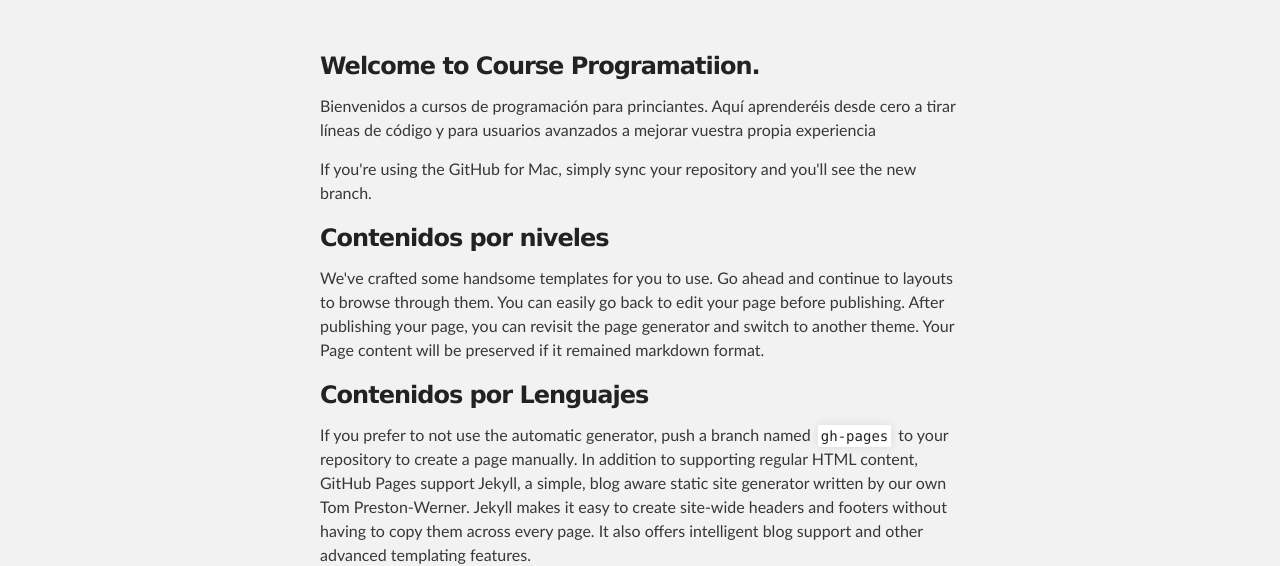
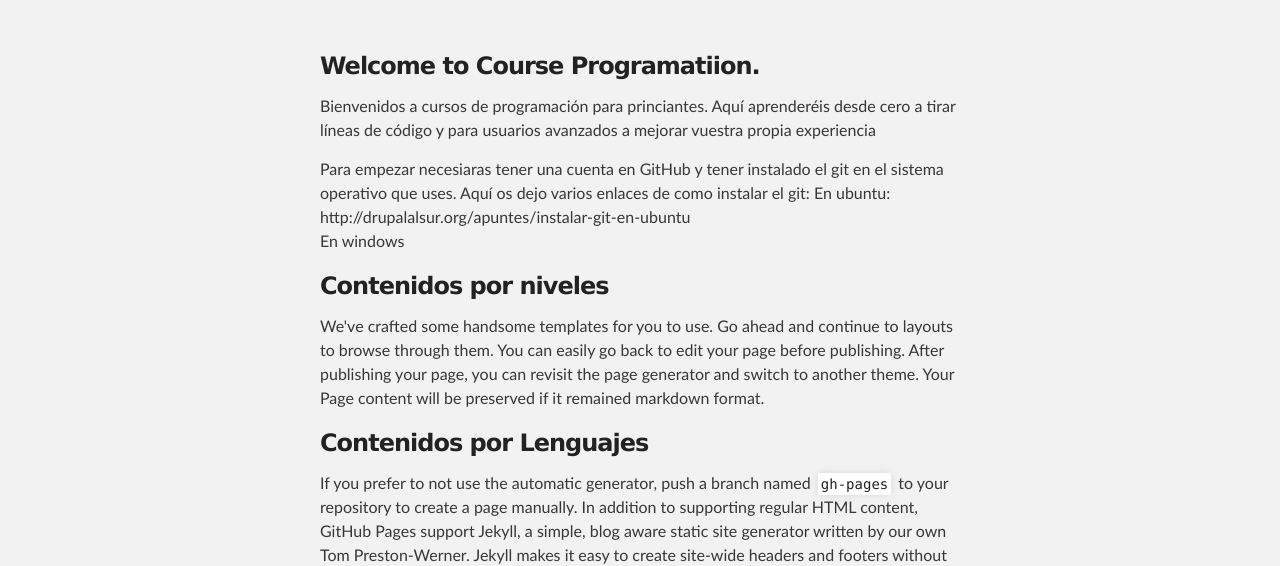
Before and after one commit to asu88/webasu.github.io, a plain HTML site: page index.html in a window 1280 px wide. Shown: the part 239-805 px from the top of the page. Drawn offline with Linux system fonts and the light colour scheme.

Commit message:
Update index.html

```diff
--- a/index.html
+++ b/index.html
@@ -37,7 +37,11 @@
 <p>Bienvenidos a cursos de programación para princiantes. Aquí aprenderéis desde cero a tirar líneas de código y para usuarios avanzados a mejorar vuestra propia experiencia</p>
 
 
-<p>If you're using the GitHub for Mac, simply sync your repository and you'll see the new branch.</p>
+<p>Para empezar necesiaras tener una cuenta en GitHub y tener instalado el git en el sistema operativo que uses. Aquí os dejo varios enlaces
+  de como instalar el git:
+  En ubuntu:  http://drupalalsur.org/apuntes/instalar-git-en-ubuntu <br>
+  En windows
+</p>
 
 <h3>
 <a id="designer-templates" class="anchor" href="#designer-templates" aria-hidden="true"><span class="octicon octicon-link"></span></a>Contenidos por niveles</h3>
```
